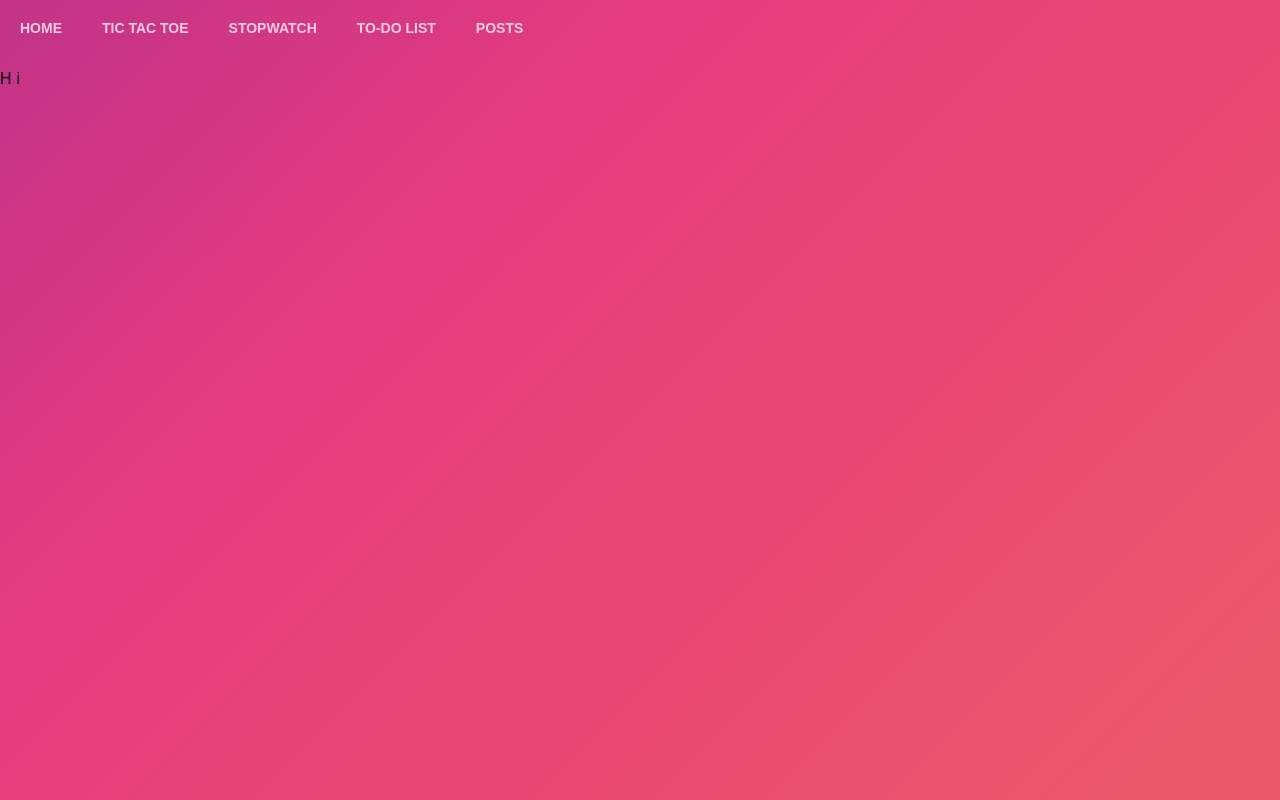
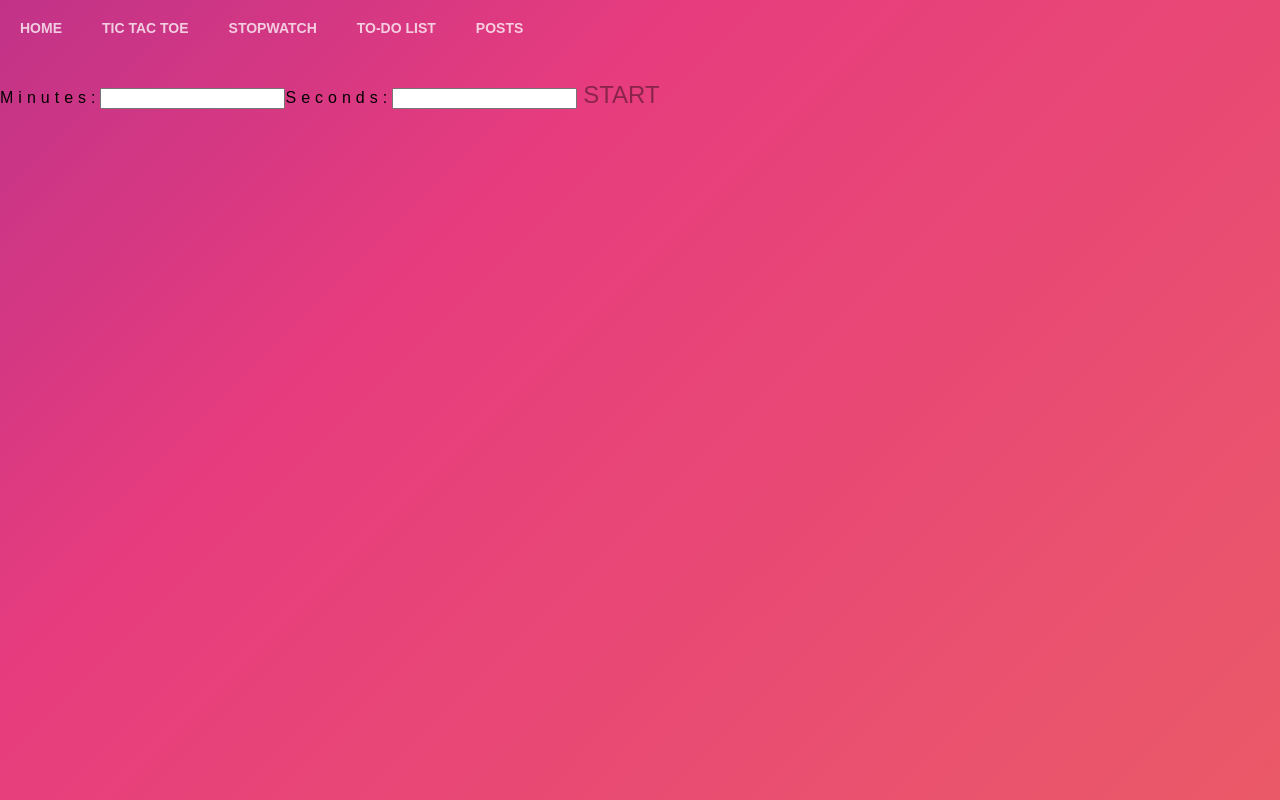
Before and after one commit to SophieH07/all_the_basics, a React (Vite) app in the folder allTheBasics/: page /stopwatch in a window 1280 px wide. Built offline with nearby package versions, Linux system fonts and the light colour scheme.

Commit message:
start stopwatch

```diff
--- a/allTheBasics/src/stopwatch/Stopwatch.jsx
+++ b/allTheBasics/src/stopwatch/Stopwatch.jsx
@@ -1,5 +1,21 @@
+import { useState } from "react";
+
 const Stopwatch = () => {
-  return <div>Hi</div>;
+  const [minutes, setMinutes] = useState(0);
+  const [seconds, setSeconds] = useState(0);
+  let interval;
+
+  return (
+    <div>
+      <form action="">
+        <label htmlFor="minutes">Minutes:</label>
+        <input type="number" />
+        <label htmlFor="seconds">Seconds:</label>
+        <input type="number" />
+        <button type="submit">Start</button>
+      </form>
+    </div>
+  );
 };
 
 export default Stopwatch;
--- a/allTheBasics/src/tictactoe/Board.jsx
+++ b/allTheBasics/src/tictactoe/Board.jsx
@@ -1,4 +1,3 @@
-import { useState } from "react";
 import Square from "./Square";
 import "./TicTacToe.css";
 
```
